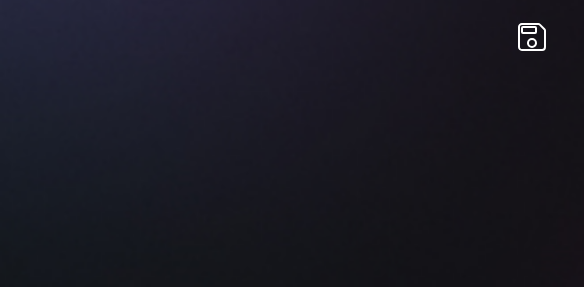
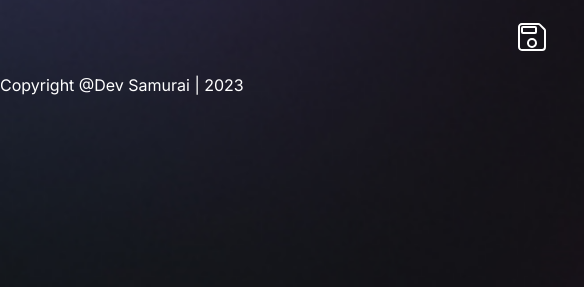
Before and after one commit to Dev-Samurai7/RocketSeat-DevLink, a plain HTML site: page index.html in a window 1280 px wide. Shown: the part 465-752 px from the top of the page, 0-584 px from the left. Drawn offline with nearby package versions, Linux system fonts and the light colour scheme.

Commit message:
Add footer

```diff
--- a/index.html
+++ b/index.html
@@ -70,6 +70,8 @@
       </div>
     </div>
 
+    <footer>Copyright @Dev Samurai | 2023</footer>
+
     <script
       type="module"
       src="https://unpkg.com/ionicons@5.5.2/dist/ionicons/ionicons.esm.js"
```
